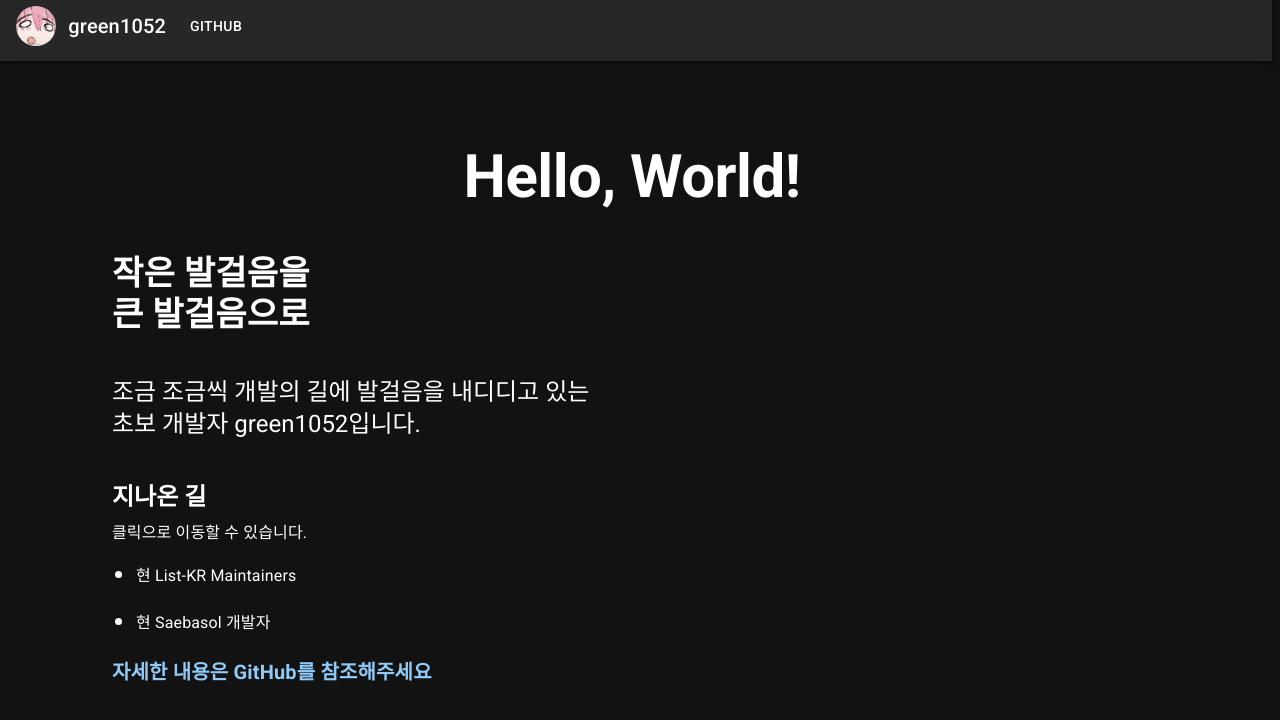
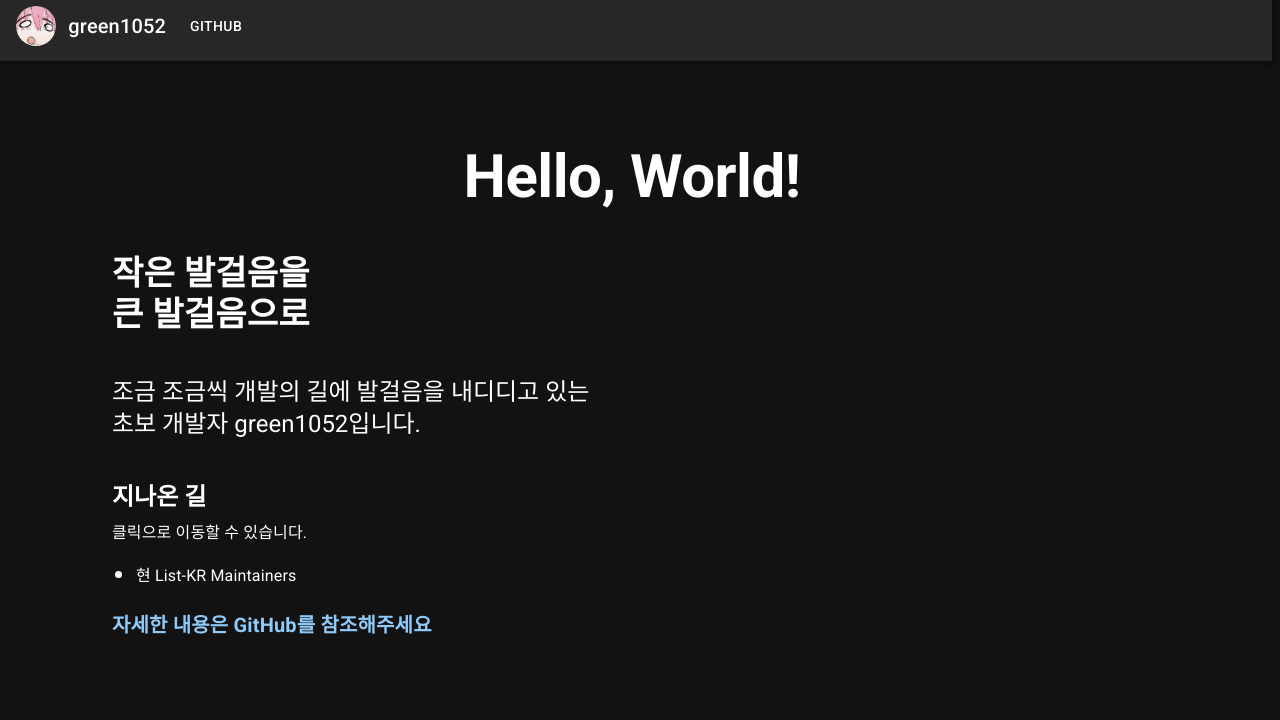
Before and after one commit to green1052/green1052.com, a React (Vite) app: page / in a window 1280 px wide. Shown: the top 720 px of the page. Built offline with nearby package versions, Linux system fonts and the light colour scheme.

Commit message:
Update App.tsx

```diff
--- a/src/App.tsx
+++ b/src/App.tsx
@@ -102,7 +102,6 @@ function App() {
 
                 <List style={{width: "fit-content", cursor: "pointer"}}>
                     <CustomListText url="https://github.com/List-KR/List-KR" text="현 List-KR Maintainers"/>
-                    <CustomListText url="https://github.com/Saebasol" text="현 Saebasol 개발자"/>
                 </List>
 
 
```
